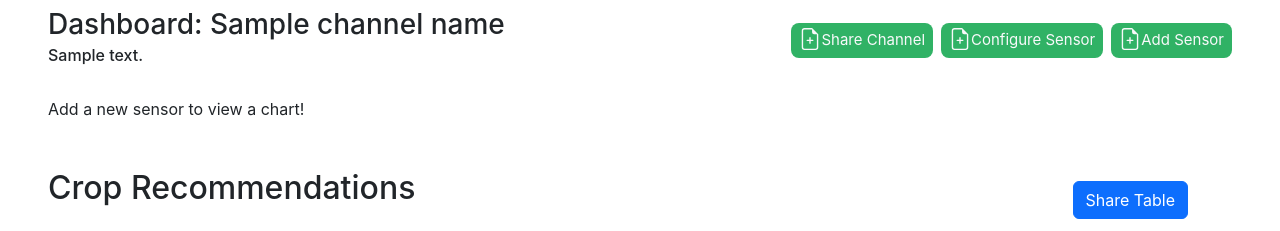
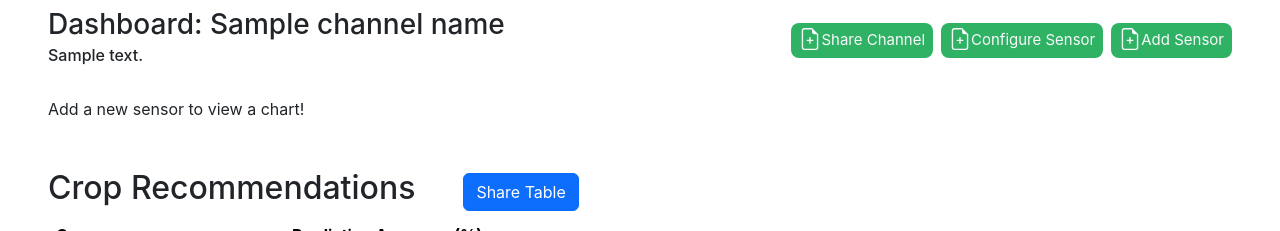
Before and after one commit to vKing-13/PlantLink, a Django app: template template/dashboard.html in a window 1280 px wide. Shown: the part 80-311 px from the top of the page. Run offline with Django 5.2, Linux system fonts and the light colour scheme; the template is opened without the code that fills it: most values are stand-ins (such as "Sample title", 1, 10 or a date in 2020); data that the repository does not hold is empty; some libraries are stand-ins or nearby versions.

Commit message:
update dashboard UI

```diff
--- a/template/dashboard.html
+++ b/template/dashboard.html
@@ -55,8 +55,8 @@
     <div id="empty_sensor">Add a new sensor to view a chart!</div>
 
     <div class="container mt-5 mx-0 px-0">
-        <div class="d-flex justify-content-between align-items-center">
-            <h2 class="mb-4">Crop Recommendations</h2>
+        <div class="d-flex align-items-center">
+            <h2 class="me-5">Crop Recommendations</h2>
             <button class="btn btn-primary" data-bs-toggle="modal" data-bs-target="#shareTableModal">Share Table</button>
         </div>
         <table id="crop-recommendations-table" class="table table-striped">
```
Also changed, not shown: static/css/dashboard.css (line endings or trailing spaces).
